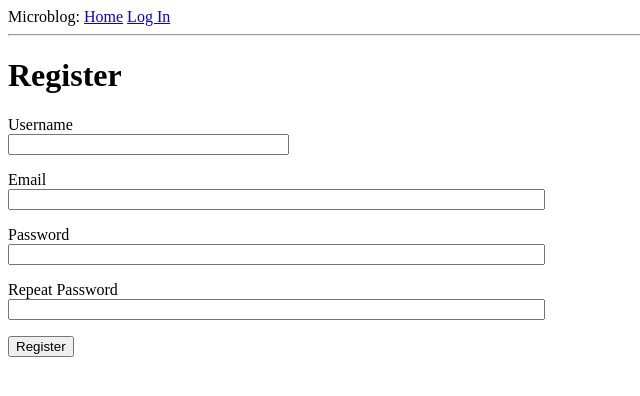
After one commit to Patrick-Duvall/microblog, a Flask app: page /register in a window 1280 px wide. The commit adds this page. Shown: the top 396 px of the page, without its empty margins (0-640 px from the left). Run offline with Flask 2, Linux system fonts and the light colour scheme.

Commit message:
Add user registration form, route, and template

```diff
--- a/app/forms.py
+++ b/app/forms.py
@@ -1,9 +1,28 @@
 from flask_wtf import FlaskForm
 from wtforms import StringField, PasswordField, BooleanField, SubmitField
-from wtforms.validators import DataRequired
+from wtforms.validators import ValidationError, DataRequired, Email, EqualTo
+from app.models import(User)
 
 class LoginForm(FlaskForm):
     username = StringField('Username', validators=[DataRequired()])
     password = StringField('Password', validators=[DataRequired()])
     remember_me = BooleanField('Remember Me')
     submit = SubmitField('Sign In')
+
+
+class RegistrationForm(FlaskForm):
+    username = StringField('Username', validators=[DataRequired()])
+    email = StringField('Email', validators=[DataRequired()])
+    password = PasswordField('Password', validators=[DataRequired()])
+    password2 = PasswordField('Repeat Password', validators=[DataRequired(), EqualTo('password')])
+    submit = SubmitField('Register')
+
+    def validate_username(self, username):
+        user = User.query.filter_by(username=username.data).first()
+        if user is not None:
+            raise ValidationError('Please use a different username')
+
+    def validate_email(self, email):
+        user = User.query.filter_by(email=email.data).first()
+        if user is not None:
+            raise ValidationError('Please use a different email address')
--- a/app/routes.py
+++ b/app/routes.py
@@ -1,6 +1,6 @@
-from app import app
+from app import app, db
 from flask import render_template, flash, redirect, url_for, request
-from app.forms import LoginForm
+from app.forms import LoginForm, RegistrationForm
 from flask_login import current_user, login_user, logout_user, login_required
 from app.models import User
 
@@ -43,3 +43,18 @@ def login():
 def logout():
     logout_user()
     return redirect(url_for('index'))
+
+
+@app.route('/register', methods=['GET', 'POST'])
+def register():
+    if current_user.is_authenticated:
+        return redirect(url_for('index'))
+    form = RegistrationForm()
+    if form.validate_on_submit():
+        user = User(username=form.username.data, email=form.email.data)
+        user.set_password(form.password.data)
+        db.session.add(user)
+        db.session.commit()
+        flash('Congratulations, you are now a registered user!')
+        return redirect(url_for('login'))
+    return render_template('register.html', title='Register', form=form)
--- a/app/templates/login.html
+++ b/app/templates/login.html
@@ -21,4 +21,5 @@
     <p>{{ form.remember_me() }} {{form.remember_me.label }}</p>
     <p>{{ form.submit() }}</p>
   </form>
+  <p>New User? <a href="{{ url_for('register') }}">Click to register!</a></p>
 {% endblock %}
--- /dev/null
+++ b/app/templates/register.html
@@ -0,0 +1,37 @@
+{% extends 'base.html' %}
+
+{% block content %}
+<h1>Register</h1>
+  <form action="" method="post">
+    {{ form.hidden_tag() }}
+    <p>
+      {{ form.username.label }}<br>
+      {{ form.username(size=32) }}<br>
+      {% for error in form.username.errors %}
+      <span style="color: red;">[{{ error }}]</span>
+      {% endfor %}
+    </p>
+    <p>
+      {{ form.email.label }}<br>
+      {{ form.email(size=64) }}<br>
+      {% for error in form.email.errors %}
+      <span style="color: red;">[{{ error }}]</span>
+      {% endfor %}
+    </p>
+    <p>
+      {{ form.password.label }}<br>
+      {{ form.password(size=64) }}<br>
+      {% for error in form.password.errors %}
+      <span style="color: red;">[{{ error }}]</span>
+      {% endfor %}
+    </p>
+    <p>
+      {{ form.password2.label }}<br>
+      {{ form.password2(size=64) }}<br>
+      {% for error in form.password2.errors %}
+      <span style="color: red;">[{{ error }}]</span>
+      {% endfor %}
+    </p>
+    <p>{{ form.submit() }}</p>
+  </form>
+{% endblock %}
```
Also changed, not shown: app.db.
